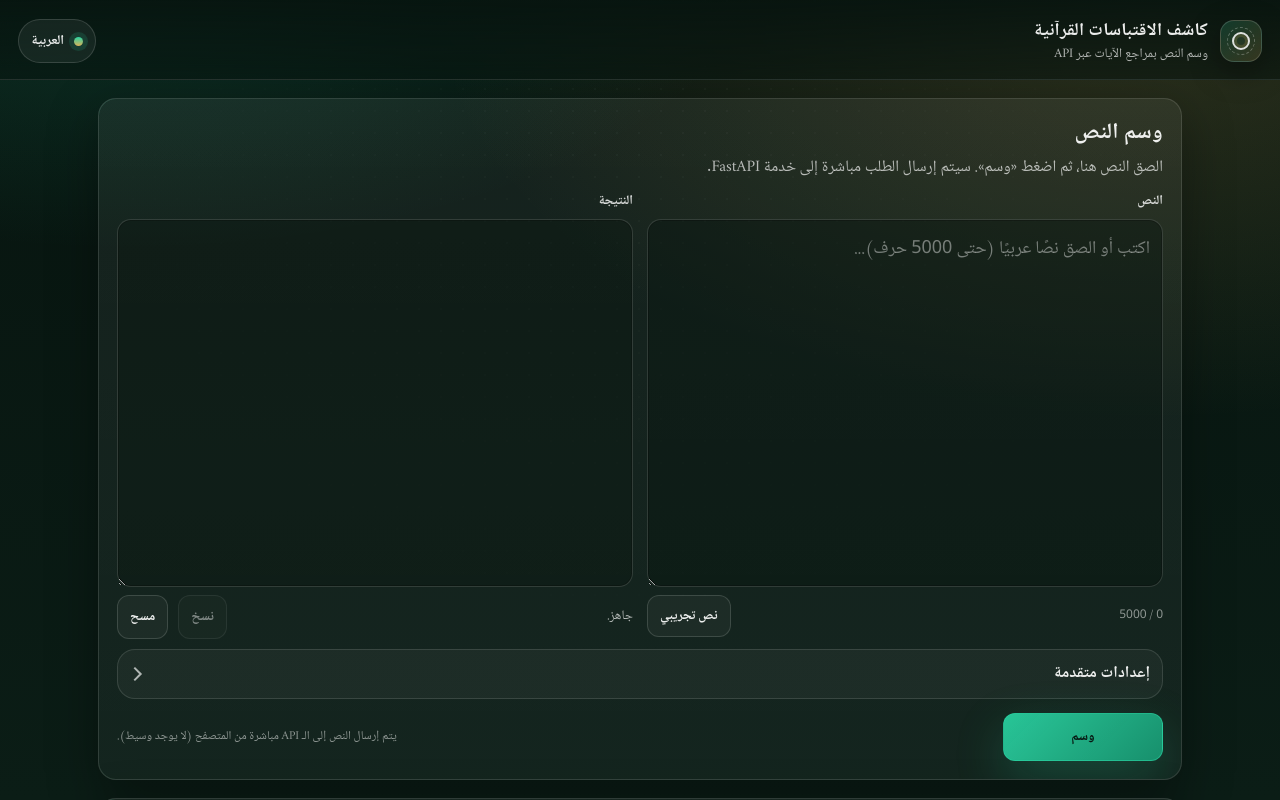
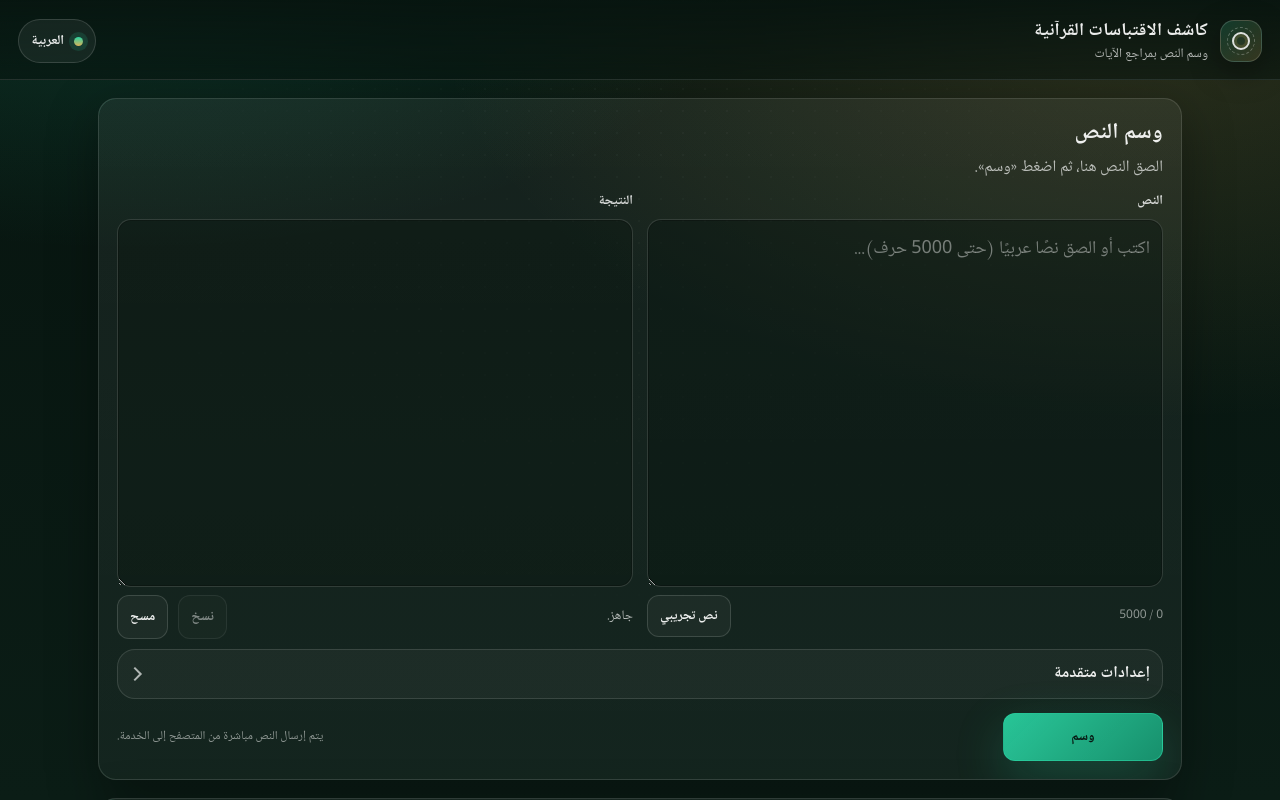
Before and after one commit to ieasybooks/quran-detector-web, a plain HTML site: page index.html in a window 1280 px wide. Drawn offline with Linux system fonts and the light colour scheme.

Commit message:
Make UI copy user-friendly

```diff
--- a/index.html
+++ b/index.html
@@ -28,7 +28,7 @@
         </div>
         <div class="brand-text">
           <div class="brand-title" id="t_title">كاشف الاقتباسات القرآنية</div>
-          <div class="brand-subtitle" id="t_subtitle">وسم النص بمراجع الآيات عبر API</div>
+          <div class="brand-subtitle" id="t_subtitle">وسم النص بمراجع الآيات</div>
         </div>
       </div>
 
@@ -44,9 +44,7 @@
       <section class="card">
         <div class="card-head">
           <h1 class="h1" id="t_h1">وسم النص</h1>
-          <p class="muted" id="t_hint">
-            الصق النص هنا، ثم اضغط «وسم». سيتم إرسال الطلب مباشرة إلى خدمة FastAPI.
-          </p>
+          <p class="muted" id="t_hint">الصق النص هنا، ثم اضغط «وسم».</p>
         </div>
 
         <div class="grid">
@@ -93,7 +91,7 @@
           <div class="advanced-body">
             <div class="row">
               <div class="field">
-                <label class="label" for="apiBase" id="t_apiBase">عنوان الـ API</label>
+                <label class="label" for="apiBase" id="t_apiBase">رابط الخدمة</label>
                 <input
                   id="apiBase"
                   class="input"
@@ -101,9 +99,7 @@
                   inputmode="url"
                   placeholder="مثال: http://127.0.0.1:8000"
                 />
-                <div class="muted small" id="t_apiNote">
-                  افتراضيًا يتم استخدام نفس الدومين: <code>/v1/annotate</code>
-                </div>
+                <div class="muted small" id="t_apiNote">اتركه كما هو ما لم تكن تستخدم خادمًا مختلفًا.</div>
               </div>
             </div>
 
@@ -138,9 +134,7 @@
             <span id="t_submit">وسم</span>
           </button>
 
-          <div class="muted small" id="t_privacy">
-            يتم إرسال النص إلى الـ API مباشرة من المتصفح (لا يوجد وسيط).
-          </div>
+          <div class="muted small" id="t_privacy">يتم إرسال النص مباشرة من المتصفح إلى الخدمة.</div>
         </div>
       </section>
 
@@ -151,11 +145,17 @@
         </p>
         <div class="links">
           <a class="a" href="https://github.com/ieasybooks/quran-detector" target="_blank" rel="noreferrer"
-            >Library</a
+            ><span id="t_linkLib">المكتبة</span></a
           >
-          <a class="a" href="https://quran-detector-api.ieasybooks.com/" target="_blank" rel="noreferrer">API</a>
-          <a class="a" href="https://www.sciencedirect.com/science/article/pii/S1877050921012321" target="_blank" rel="noreferrer"
-            >Paper</a
+          <a class="a" href="https://quran-detector-api.ieasybooks.com/" target="_blank" rel="noreferrer"
+            ><span id="t_linkService">الخدمة</span></a
+          >
+          <a
+            class="a"
+            href="https://www.sciencedirect.com/science/article/pii/S1877050921012321"
+            target="_blank"
+            rel="noreferrer"
+            ><span id="t_linkPaper">الورقة العلمية</span></a
           >
         </div>
       </section>
--- a/script.js
+++ b/script.js
@@ -20,9 +20,9 @@ const I18N = {
   ar: {
     langLabel: "العربية",
     title: "كاشف الاقتباسات القرآنية",
-    subtitle: "وسم النص بمراجع الآيات عبر API",
+    subtitle: "وسم النص بمراجع الآيات",
     h1: "وسم النص",
-    hint: "الصق النص هنا، ثم اضغط «وسم». سيتم إرسال الطلب مباشرة إلى خدمة FastAPI.",
+    hint: "الصق النص هنا، ثم اضغط «وسم».",
     inputLabel: "النص",
     inputPlaceholder: "اكتب أو الصق نصًا عربيًا (حتى 5000 حرف)...",
     outputLabel: "النتيجة",
@@ -30,33 +30,36 @@ const I18N = {
     copy: "نسخ",
     clear: "مسح",
     adv: "إعدادات متقدمة",
-    apiBase: "عنوان الـ API",
-    apiNote: "افتراضيًا يتم استخدام نفس الدومين: /v1/annotate",
+    apiBase: "رابط الخدمة",
+    apiNote: "اتركه كما هو ما لم تكن تستخدم خادمًا مختلفًا.",
     findErrors: "تصحيح الأخطاء الإملائية",
     findMissing: "اكتشاف الكلمات الناقصة",
     allowedError: "نسبة الخطأ المسموحة",
     minMatch: "الحد الأدنى للتطابق",
     submit: "وسم",
-    privacy: "يتم إرسال النص إلى الـ API مباشرة من المتصفح (لا يوجد وسيط).",
+    privacy: "يتم إرسال النص مباشرة من المتصفح إلى الخدمة.",
     waitTitle: "لحظات…",
     waitBody: "نقوم بوسم النص الآن.",
     about: "عن الأداة",
     aboutBody:
       "تعتمد الخوارزمية على QDetect لاكتشاف مقاطع الآيات داخل النصوص العربية ثم إرجاع النص مع مرجع السورة والآية.",
+    linkLib: "المكتبة",
+    linkService: "الخدمة",
+    linkPaper: "الورقة العلمية",
     statusReady: "جاهز.",
     statusDone: "تم وسم النص بنجاح.",
     statusCopied: "تم النسخ إلى الحافظة.",
     statusCleared: "تم المسح.",
     statusEmpty: "أضف نصًا أولًا.",
     statusTooLong: "النص طويل جدًا (الحد الأقصى 5000 حرف).",
-    statusError: "حدث خطأ أثناء الاتصال بالـ API.",
+    statusError: "حدث خطأ أثناء تنفيذ الطلب.",
   },
   en: {
     langLabel: "English",
     title: "Quranic Citation Detector",
-    subtitle: "Annotate text via the API",
+    subtitle: "Annotate text with verse references",
     h1: "Annotate Text",
-    hint: "Paste your text, then press “Annotate”. The request is sent directly to the FastAPI service.",
+    hint: "Paste your text, then press “Annotate”.",
     inputLabel: "Input Text",
     inputPlaceholder: "Type or paste text (up to 5000 chars)...",
     outputLabel: "Output",
@@ -64,26 +67,29 @@ const I18N = {
     copy: "Copy",
     clear: "Clear",
     adv: "Advanced settings",
-    apiBase: "API base URL",
-    apiNote: "Defaults to same-origin: /v1/annotate",
+    apiBase: "Service URL",
+    apiNote: "Leave it as-is unless you use a different server.",
     findErrors: "Spelling correction",
     findMissing: "Missing-word detection",
     allowedError: "Allowed error ratio",
     minMatch: "Minimum match",
     submit: "Annotate",
-    privacy: "Text is sent directly from your browser to the API (no proxy).",
+    privacy: "Text is sent directly from your browser to the service.",
     waitTitle: "Just a moment…",
     waitBody: "Annotating your text.",
     about: "About",
     aboutBody:
       "Based on QDetect to detect Quranic verse fragments in Arabic text and return the text annotated with surah/ayah references.",
+    linkLib: "Library",
+    linkService: "Service",
+    linkPaper: "Paper",
     statusReady: "Ready.",
     statusDone: "Annotated successfully.",
     statusCopied: "Copied to clipboard.",
     statusCleared: "Cleared.",
     statusEmpty: "Please enter some text first.",
     statusTooLong: "Text is too long (max 5000 chars).",
-    statusError: "Request failed. Check the API URL and CORS.",
+    statusError: "Request failed. Please try again or check the service URL.",
   },
 };
 
@@ -128,7 +134,7 @@ function setLang(lang) {
   document.getElementById("t_clear").textContent = t.clear;
   document.getElementById("t_adv").textContent = t.adv;
   document.getElementById("t_apiBase").textContent = t.apiBase;
-  document.getElementById("t_apiNote").innerHTML = `${t.apiNote.replace("/v1/annotate", "<code>/v1/annotate</code>")}`;
+  document.getElementById("t_apiNote").textContent = t.apiNote;
   document.getElementById("t_findErrors").textContent = t.findErrors;
   document.getElementById("t_findMissing").textContent = t.findMissing;
   document.getElementById("t_allowedError").textContent = t.allowedError;
@@ -140,6 +146,9 @@ function setLang(lang) {
   document.getElementById("t_about").textContent = t.about;
   document.getElementById("t_aboutBody").textContent = t.aboutBody;
   document.getElementById("t_lang").textContent = t.langLabel;
+  document.getElementById("t_linkLib").textContent = t.linkLib;
+  document.getElementById("t_linkService").textContent = t.linkService;
+  document.getElementById("t_linkPaper").textContent = t.linkPaper;
 
   UI.inputText.placeholder = t.inputPlaceholder;
 }
```
